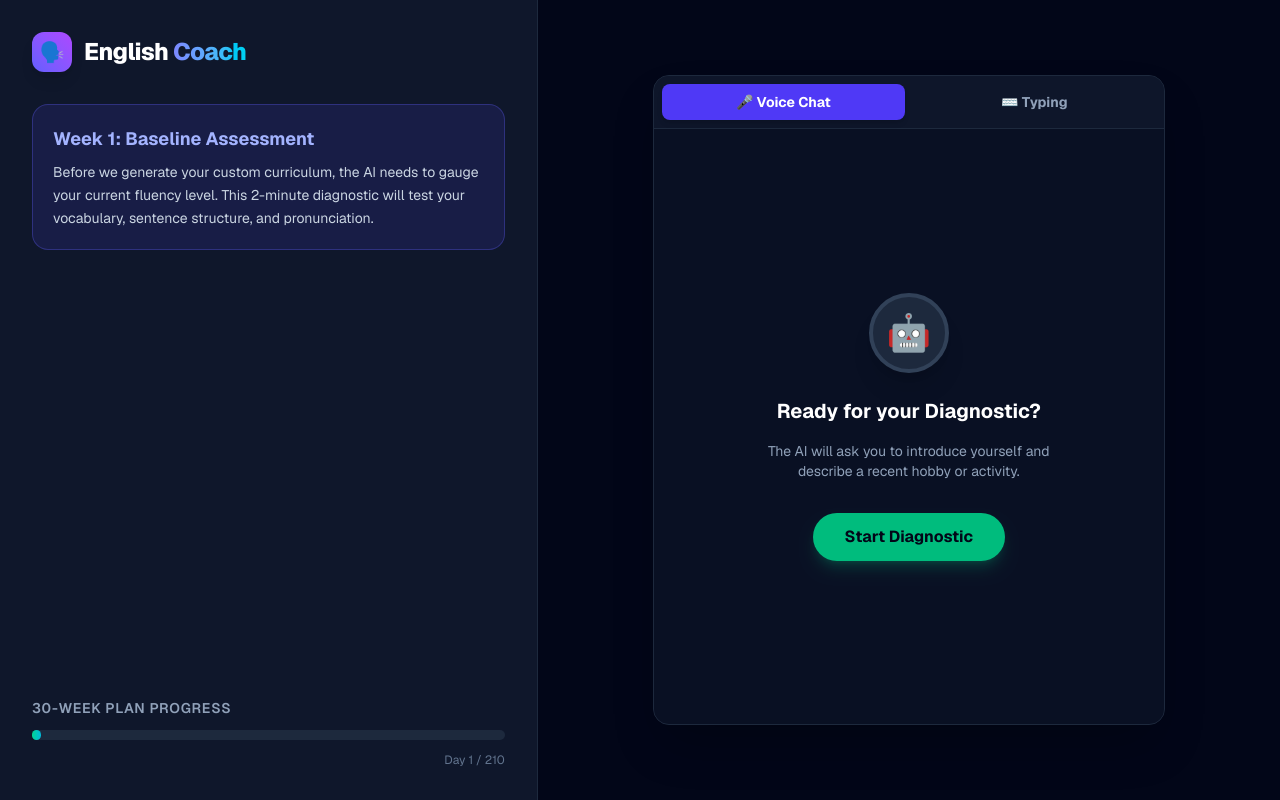
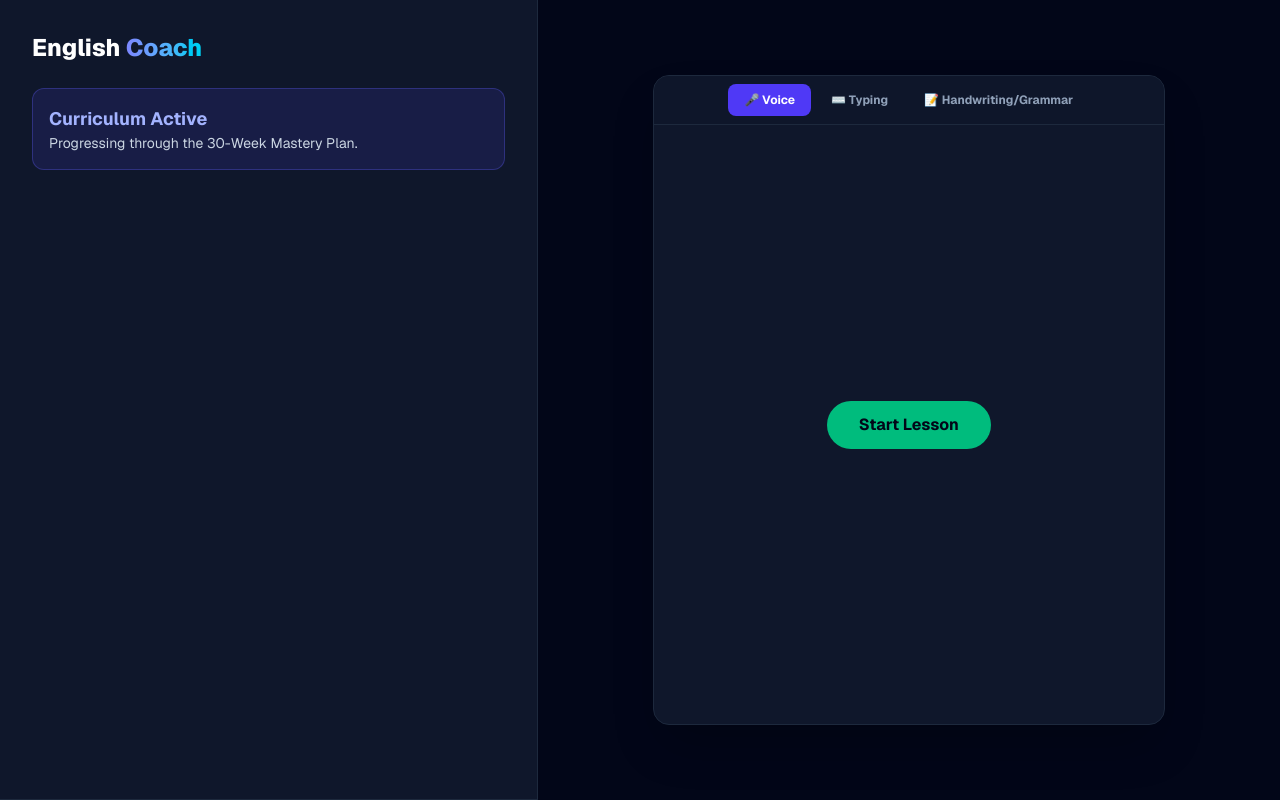
Before and after one commit to kamhasan123/Learn, a Next.js app in the folder english-coach/: page / in a window 1280 px wide. Built offline with nearby package versions, Linux system fonts and the light colour scheme.

Commit message:
Update page.tsx

```diff
--- a/english-coach/app/page.tsx
+++ b/english-coach/app/page.tsx
@@ -1,118 +1,65 @@
 "use client";
-
 import { useState } from "react";
 
 export default function Home() {
-  const [inputMode, setInputMode] = useState("voice"); // Toggles between Voice and Typing
+  const [inputMode, setInputMode] = useState("voice");
   const [assessmentStarted, setAssessmentStarted] = useState(false);
 
   return (
     <main className="min-h-screen bg-slate-950 font-sans text-slate-100 flex flex-col lg:flex-row">
-
-      {/* Left Side - Dashboard */}
-      <div className="w-full lg:w-[42%] bg-slate-900 border-b lg:border-b-0 lg:border-r border-slate-800 p-6 md:p-8 flex flex-col gap-8">
-        <div className="flex items-center gap-3">
-          <div className="w-10 h-10 bg-gradient-to-tr from-indigo-500 to-purple-500 rounded-xl shadow-lg flex items-center justify-center">
-            <span className="text-xl">🗣️</span>
-          </div>
-          <h1 className="text-2xl font-extrabold tracking-tight text-white">
-            English <span className="text-transparent bg-clip-text bg-gradient-to-r from-indigo-400 to-cyan-400">Coach</span>
-          </h1>
-        </div>
-
-        <div className="bg-indigo-900/30 border border-indigo-500/30 p-5 rounded-2xl">
-          <h2 className="text-lg font-bold text-indigo-300 mb-2">Week 1: Baseline Assessment</h2>
-          <p className="text-sm text-slate-300 leading-relaxed">
-            Before we generate your custom curriculum, the AI needs to gauge your current fluency level. This 2-minute diagnostic will test your vocabulary, sentence structure, and pronunciation.
-          </p>
-        </div>
-
-        {/* Progress Tracker Placeholder */}
-        <div className="flex flex-col gap-3 mt-auto">
-           <h2 className="text-sm font-semibold text-slate-400 uppercase tracking-wider">30-Week Plan Progress</h2>
-           <div className="w-full bg-slate-800 rounded-full h-2.5">
-              <div className="bg-gradient-to-r from-emerald-400 to-cyan-500 h-2.5 rounded-full" style={{ width: '2%' }}></div>
-           </div>
-           <p className="text-xs text-slate-500 text-right">Day 1 / 210</p>
+      <div className="w-full lg:w-[42%] bg-slate-900 border-b lg:border-r border-slate-800 p-6 md:p-8 flex flex-col gap-6">
+        <h1 className="text-2xl font-extrabold text-white">
+          English <span className="text-transparent bg-clip-text bg-gradient-to-r from-indigo-400 to-cyan-400">Coach</span>
+        </h1>
+        <div className="bg-indigo-900/30 border border-indigo-500/30 p-4 rounded-xl">
+          <h2 className="text-lg font-bold text-indigo-300">Curriculum Active</h2>
+          <p className="text-sm text-slate-300">Progressing through the 30-Week Mastery Plan.</p>
         </div>
       </div>
 
-      {/* Right Side - Interactive Diagnostic Engine */}
       <div className="w-full lg:w-[58%] p-4 md:p-8 flex flex-col justify-center items-center bg-slate-950">
-
         <div className="w-full max-w-lg bg-slate-900 border border-slate-800 rounded-2xl shadow-2xl overflow-hidden flex flex-col h-[650px]">
 
-          {/* Mode Toggle Tabs */}
-          <div className="flex border-b border-slate-800 bg-slate-900/90 p-2 gap-2 justify-center">
-            <button
-              onClick={() => setInputMode("voice")}
-              className={`flex-1 py-2 rounded-lg text-sm font-bold transition-all flex items-center justify-center gap-2 ${inputMode === "voice" ? "bg-indigo-600 text-white shadow-md" : "text-slate-400 hover:bg-slate-800"}`}
-            >
-              🎤 Voice Chat
-            </button>
-            <button
-              onClick={() => setInputMode("typing")}
-              className={`flex-1 py-2 rounded-lg text-sm font-bold transition-all flex items-center justify-center gap-2 ${inputMode === "typing" ? "bg-indigo-600 text-white shadow-md" : "text-slate-400 hover:bg-slate-800"}`}
-            >
-              ⌨️ Typing
-            </button>
+          <div className="flex border-b border-slate-800 bg-slate-900/90 p-2 gap-1 justify-center overflow-x-auto">
+            <button onClick={() => setInputMode("voice")} className={`px-4 py-2 rounded-lg text-xs font-bold ${inputMode === "voice" ? "bg-indigo-600 text-white" : "text-slate-400"}`}>🎤 Voice</button>
+            <button onClick={() => setInputMode("typing")} className={`px-4 py-2 rounded-lg text-xs font-bold ${inputMode === "typing" ? "bg-indigo-600 text-white" : "text-slate-400"}`}>⌨️ Typing</button>
+            <button onClick={() => setInputMode("grammar")} className={`px-4 py-2 rounded-lg text-xs font-bold ${inputMode === "grammar" ? "bg-indigo-600 text-white" : "text-slate-400"}`}>📝 Handwriting/Grammar</button>
           </div>
 
-          {/* Chat / Assessment Area */}
-          <div className="flex-1 p-6 overflow-y-auto flex flex-col items-center justify-center gap-6 bg-slate-950/40 text-center">
-
+          <div className="flex-1 p-6 overflow-y-auto flex flex-col items-center justify-center gap-6 text-center">
             {!assessmentStarted ? (
-              <div className="flex flex-col items-center gap-4">
-                <div className="w-20 h-20 bg-slate-800 rounded-full flex items-center justify-center border-4 border-slate-700 shadow-xl mb-2">
-                  <span className="text-4xl">🤖</span>
-                </div>
-                <h3 className="text-xl font-bold text-white">Ready for your Diagnostic?</h3>
-                <p className="text-sm text-slate-400 max-w-xs">
-                  The AI will ask you to introduce yourself and describe a recent hobby or activity.
-                </p>
-                <button
-                  onClick={() => setAssessmentStarted(true)}
-                  className="mt-4 px-8 py-3 bg-emerald-500 hover:bg-emerald-400 text-slate-950 font-bold rounded-full transition-all shadow-lg shadow-emerald-500/20"
-                >
-                  Start Diagnostic
-                </button>
-              </div>
+              <button onClick={() => setAssessmentStarted(true)} className="px-8 py-3 bg-emerald-500 hover:bg-emerald-400 text-slate-950 font-bold rounded-full">
+                Start Lesson
+              </button>
             ) : (
-              <div className="w-full flex flex-col gap-4">
-                <div className="flex gap-2.5 max-w-[90%]">
-                  <div className="w-8 h-8 rounded-full bg-gradient-to-tr from-indigo-500 to-cyan-500 flex-shrink-0 flex items-center justify-center text-xs font-bold text-white shadow-md">
-                    AI
-                  </div>
-                  <div className="bg-slate-800 border border-slate-700/60 p-4 rounded-2xl rounded-tl-none text-slate-200 text-sm leading-relaxed shadow-sm text-left">
-                    Welcome! Let's get started. Please tell me your name, and describe what you like to do for fun. Try to speak as naturally as possible.
-                  </div>
-                </div>
+              <div className="bg-slate-800 p-4 rounded-xl text-sm text-slate-200">
+                AI: Please submit your text, voice recording, or upload a photo of your handwriting for analysis.
               </div>
             )}
           </div>
 
-          {/* Input Control Area (Changes based on selected tab) */}
           {assessmentStarted && (
-            <div className="p-4 bg-slate-900 border-t border-slate-800 flex flex-col items-center justify-center">
-              {inputMode === "voice" ? (
-                <button className="w-full py-4 px-6 bg-gradient-to-r from-indigo-600 to-purple-600 hover:from-indigo-500 hover:to-purple-500 rounded-xl text-white font-bold text-sm shadow-lg shadow-indigo-600/20 transition-all flex items-center justify-center gap-2 animate-pulse">
-                  <span>🎙️</span> Hold to Record Audio
-                </button>
-              ) : (
-                <div className="w-full flex gap-2">
-                  <input
-                    type="text"
-                    placeholder="Type your response here..."
-                    className="flex-1 bg-slate-950 border border-slate-700 rounded-xl px-4 py-3 text-sm text-white focus:outline-none focus:border-indigo-500 transition-colors"
-                  />
-                  <button className="px-6 bg-indigo-600 hover:bg-indigo-500 text-white font-bold rounded-xl transition-colors">
-                    Send
-                  </button>
+            <div className="p-4 bg-slate-900 border-t border-slate-800">
+              {inputMode === "voice" && (
+                <button className="w-full py-4 bg-indigo-600 rounded-xl text-white font-bold text-sm">🎙️ Hold to Speak</button>
+              )}
+              {inputMode === "typing" && (
+                <div className="flex gap-2">
+                  <input type="text" placeholder="Type..." className="flex-1 bg-slate-950 border border-slate-700 rounded-xl px-4 py-3 text-sm text-white" />
+                  <button className="px-4 bg-indigo-600 text-white font-bold rounded-xl">Send</button>
+                </div>
+              )}
+              {inputMode === "grammar" && (
+                <div className="flex flex-col gap-2">
+                  <textarea placeholder="Paste text here for grammar check..." className="w-full h-24 bg-slate-950 border border-slate-700 rounded-xl p-3 text-sm text-white"></textarea>
+                  <div className="flex justify-between items-center">
+                    <input type="file" accept="image/*" className="text-xs text-slate-400" />
+                    <button className="px-4 py-2 bg-emerald-600 hover:bg-emerald-500 text-white font-bold rounded-xl text-xs">Analyze</button>
+                  </div>
                 </div>
               )}
             </div>
           )}
-
         </div>
       </div>
     </main>
```
